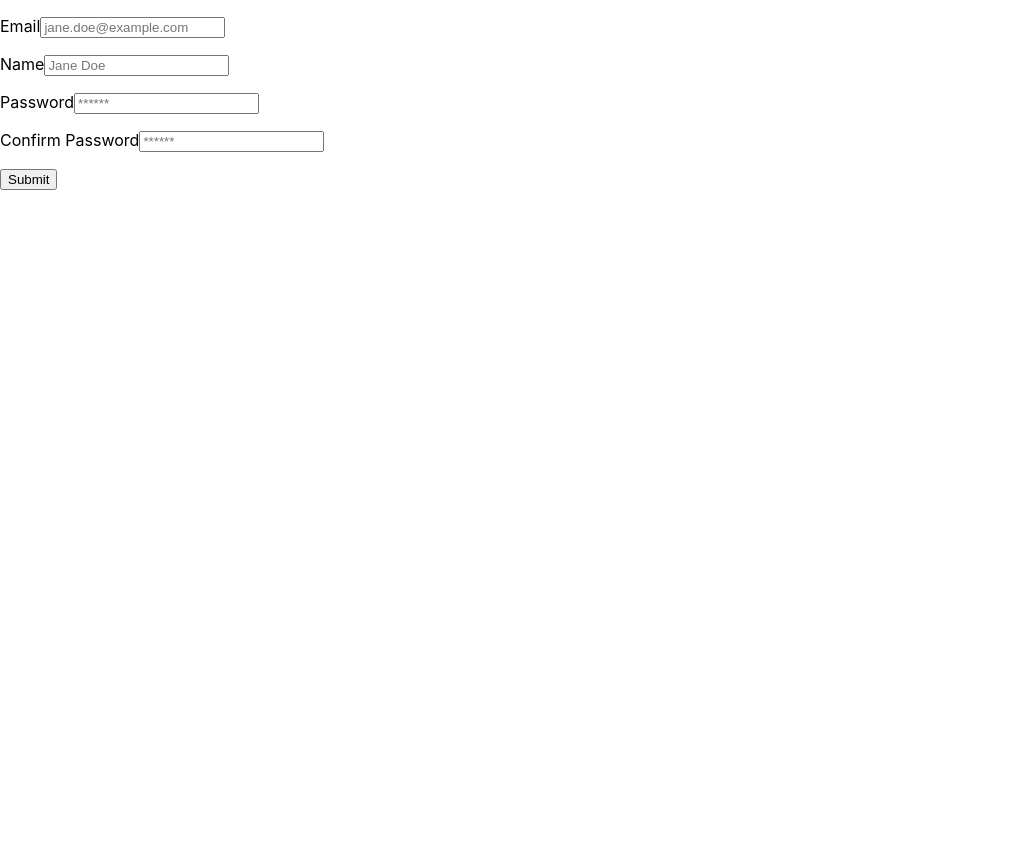
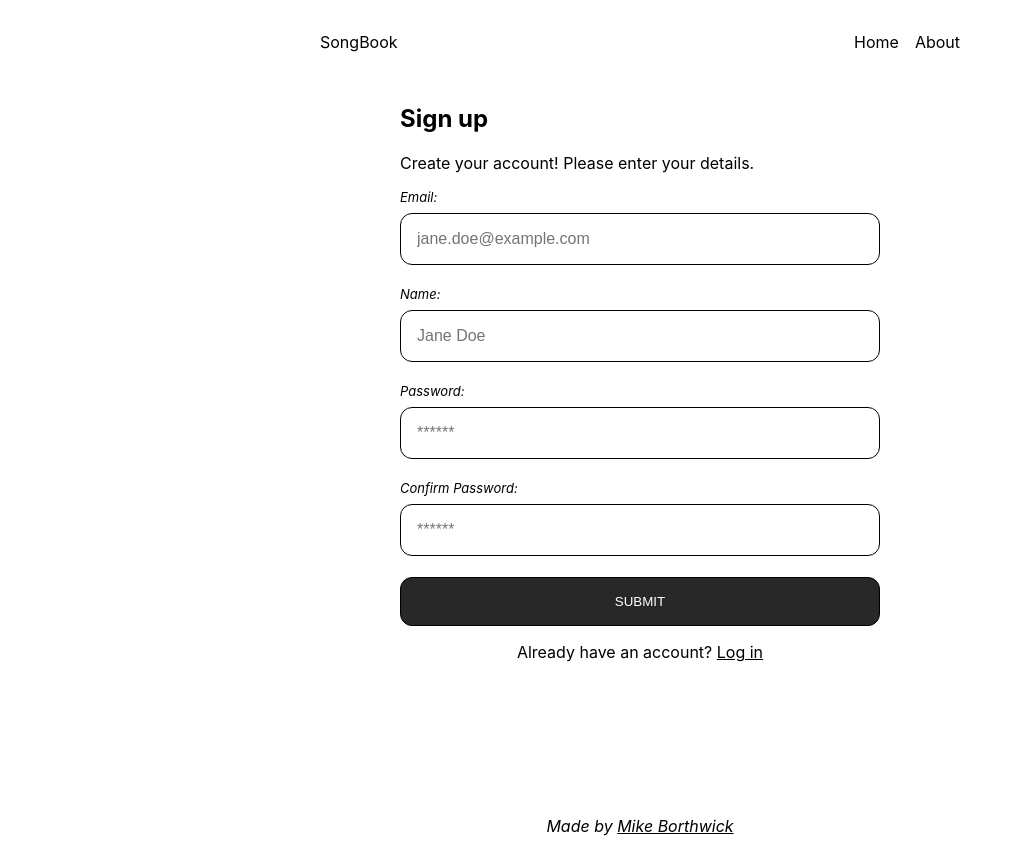
Before and after one commit to mhborthwick/songbook, a Next.js app in the folder frontend/: page /auth/register in a window 1280 px wide. Shown: the whole page, without its empty margins (0-1023 px from the left). Before the commit the page ends 800 px from the top, so only its background shows below. Built offline with nearby package versions, Linux system fonts and the light colour scheme.

Commit message:
style: style register page

```diff
--- a/frontend/pages/auth/login.tsx
+++ b/frontend/pages/auth/login.tsx
@@ -50,7 +50,7 @@ function Login() {
         <Header returnHomeLink={returnHomeLink} />
         <div className={loginStyles.container}>
           <h2>Welcome back</h2>
-          <p style={{ margin: "0 0 2rem" }}>
+          <p style={{ marginTop: 0 }}>
             Welcome back! Please enter your details.
           </p>
           <form onSubmit={handleSubmit(onSubmit)}>
--- a/frontend/pages/auth/register.tsx
+++ b/frontend/pages/auth/register.tsx
@@ -4,6 +4,10 @@ import { useRouter } from "next/router";
 import axios from "axios";
 import { zodResolver } from "@hookform/resolvers/zod";
 import { object, string, TypeOf } from "zod";
+import loginStyles from "../../styles/Login.module.css";
+import Header from "../../components/Header";
+import Link from "next/link";
+import Footer from "../../components/Footer";
 
 const createUserSchema = object({
   name: string().min(1, "Name is required"),
@@ -37,58 +41,113 @@ function Register() {
         `${process.env.NEXT_PUBLIC_SERVER_ENDPOINT}/api/users`,
         values
       );
+      await axios.post(
+        `${process.env.NEXT_PUBLIC_SERVER_ENDPOINT}/api/sessions`,
+        { email: values.email, password: values.password },
+        { withCredentials: true }
+      );
       router.push("/");
     } catch (err: any) {
+      // TODO: Improve error message
       setRegisterError(err.message);
     }
   }
 
+  const returnHomeLink = <Link href="/">Home</Link>;
+
   return (
     <>
-      <p>{registerError}</p>
+      <div className={loginStyles.outerContainer}>
+        <Header returnHomeLink={returnHomeLink} />
+        <div className={loginStyles.container}>
+          <h2>Sign up</h2>
+          <p style={{ marginTop: 0 }}>
+            Create your account! Please enter your details.
+          </p>
+
           <form onSubmit={handleSubmit(onSubmit)}>
-        <div className="form-element">
-          <label htmlFor="email">Email</label>
+            <div className={loginStyles.fields}>
+              <div className={loginStyles.formElement}>
+                <label className={loginStyles.label} htmlFor="email">
+                  Email:
+                </label>
                 <input
+                  className={loginStyles.input}
                   id="email"
                   type="email"
                   placeholder="jane.doe@example.com"
                   {...register("email")}
                 />
-          <p>{errors.email?.message as string}</p>
+                <p className={loginStyles.error}>
+                  {errors.email?.message as string}
+                </p>
               </div>
-        <div className="form-element">
-          <label htmlFor="name">Name</label>
+              <div className={loginStyles.formElement}>
+                <label className={loginStyles.label} htmlFor="name">
+                  Name:
+                </label>
                 <input
+                  className={loginStyles.input}
                   id="name"
                   type="text"
                   placeholder="Jane Doe"
                   {...register("name")}
                 />
-          <p>{errors.name?.message as string}</p>
+                <p className={loginStyles.error}>
+                  {errors.name?.message as string}
+                </p>
               </div>
-        <div className="form-element">
-          <label htmlFor="password">Password</label>
+              <div className={loginStyles.formElement}>
+                <label className={loginStyles.label} htmlFor="password">
+                  Password:
+                </label>
                 <input
+                  className={loginStyles.input}
                   id="password"
                   type="password"
                   placeholder="******"
                   {...register("password")}
                 />
-          <p>{errors.password?.message as string}</p>
+                <p className={loginStyles.error}>
+                  {errors.password?.message as string}
+                </p>
               </div>
-        <div className="form-element">
-          <label htmlFor="passwordConfirmation">Confirm Password</label>
+              <div className={loginStyles.formElement}>
+                <label
+                  className={loginStyles.label}
+                  htmlFor="passwordConfirmation"
+                >
+                  Confirm Password:
+                </label>
                 <input
+                  className={loginStyles.input}
                   id="passwordConfirmation"
                   type="password"
                   placeholder="******"
                   {...register("passwordConfirmation")}
                 />
-          <p>{errors.passwordConfirmation?.message as string}</p>
+                <p className={loginStyles.error}>
+                  {errors.passwordConfirmation?.message as string}
+                </p>
               </div>
-        <button type="submit">Submit</button>
+              <button className={loginStyles.submit} type="submit">
+                Submit
+              </button>
+              <p style={{ textAlign: "center" }}>
+                Already have an account?{" "}
+                <Link
+                  href="/auth/login"
+                  style={{ textDecoration: "underline" }}
+                >
+                  Log in
+                </Link>
+              </p>
+              <p className={loginStyles.requestError}>{registerError}</p>
+            </div>
           </form>
+        </div>
+      </div>
+      <Footer />
     </>
   );
 }
--- a/frontend/pages/dashboard.tsx
+++ b/frontend/pages/dashboard.tsx
@@ -24,9 +24,10 @@ import Footer from "../components/Footer";
  * Add a footer DONE
  * Sort order of my songs desc DONE
  * Sort order of all songs by updatedAt DONE
+ * Add Google oAuth MAYBE LATER
+ * Clean up login page DONE
+ * Clean up register page TODO
  * Add ability to log out TODO
- * Add Google oAuth [LATER] TODO
- * Clean up login page TODO
  * Add pagination [Probably] TODO
  * If on dashboard, redirect to home if no userData TODO [At the end]
  */
--- a/frontend/styles/Login.module.css
+++ b/frontend/styles/Login.module.css
@@ -11,7 +11,7 @@
   padding: 1rem;
   display: flex;
   flex-direction: column;
-  height: 80vh;
+  min-height: 80vh;
   justify-content: center;
 }
 
@@ -27,7 +27,7 @@
 
 .label {
   margin-bottom: 0.5rem;
-  font-size: medium;
+  font-size: small;
   font-style: italic;
 }
 
@@ -35,6 +35,13 @@
   margin-top: 0.5rem;
   color: #f15e6c;
   font-size: small;
+  font-style: italic;
+}
+
+.requestError {
+  margin-top: 0.5rem;
+  color: #f15e6c;
+  font-size: medium;
   font-style: italic;
 }
 
```
Lines whose indentation alone changed are shown as unchanged.
